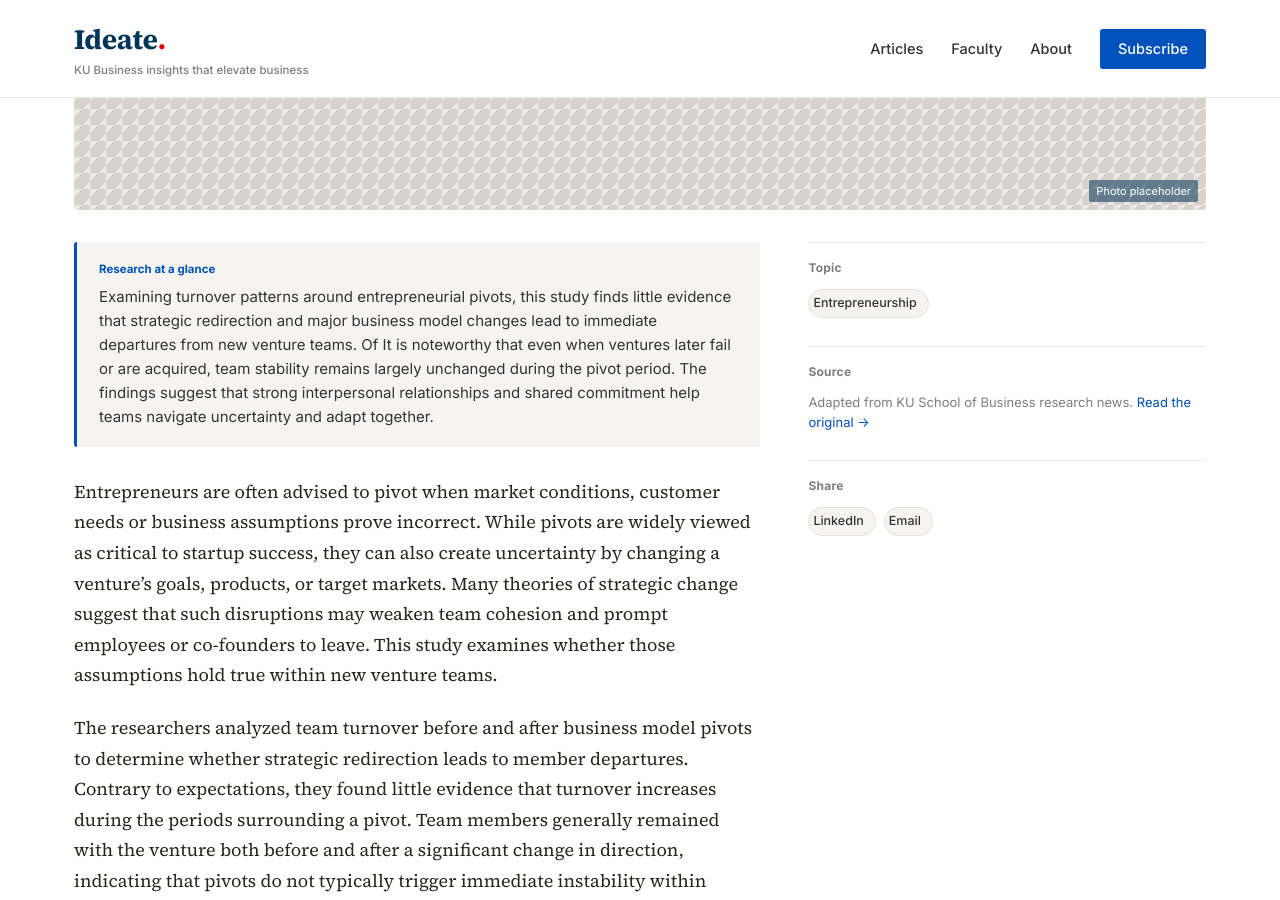
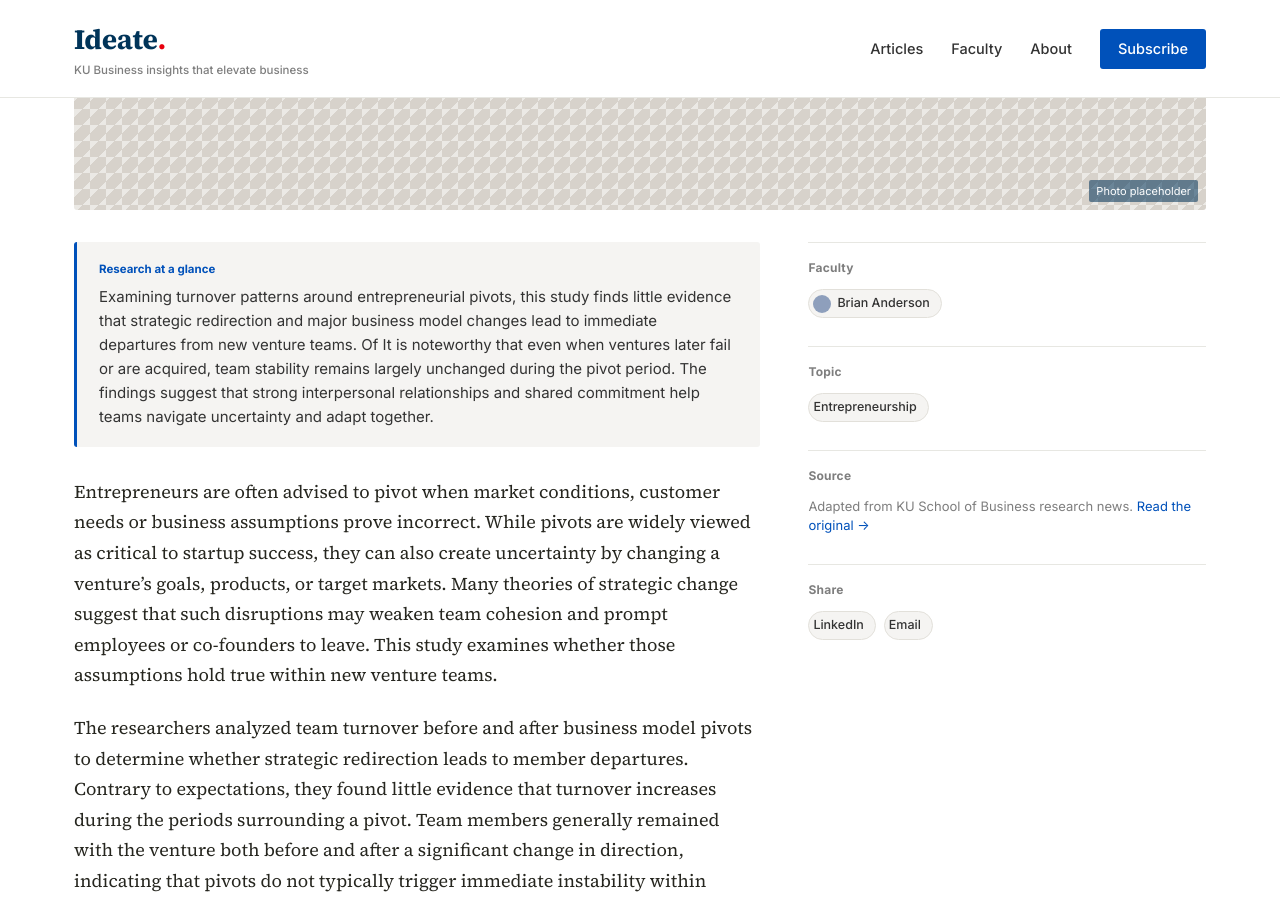
Before and after one commit to KUBschool/ideate, a Jekyll site: the page built from _articles/2026-09-10-weathering-the-pivot-stability-and-turnover-in-new-venture-teams.md, in a window 1280 px wide and 900 px high, scrolled down 850 px. Built offline with Jekyll 4.4.1, drawn with Linux system fonts in a browser that asks for light colours.

Commit message:
Update Article “2026-09-10-weathering-the-pivot-stability-and-turnover-in-new-venture-teams”

```diff
--- a/_articles/2026-09-10-weathering-the-pivot-stability-and-turnover-in-new-venture-teams.md
+++ b/_articles/2026-09-10-weathering-the-pivot-stability-and-turnover-in-new-venture-teams.md
@@ -2,6 +2,8 @@
 title: "Weathering the pivot: Stability and turnover in new venture teams."
 dek: Why startup teams often remain intact when ventures change direction
 topic: entrepreneurship
+faculty:
+  - brian-anderson
 byline: Brian Anderson
 date: 2026-09-10
 read_time: 5
```
